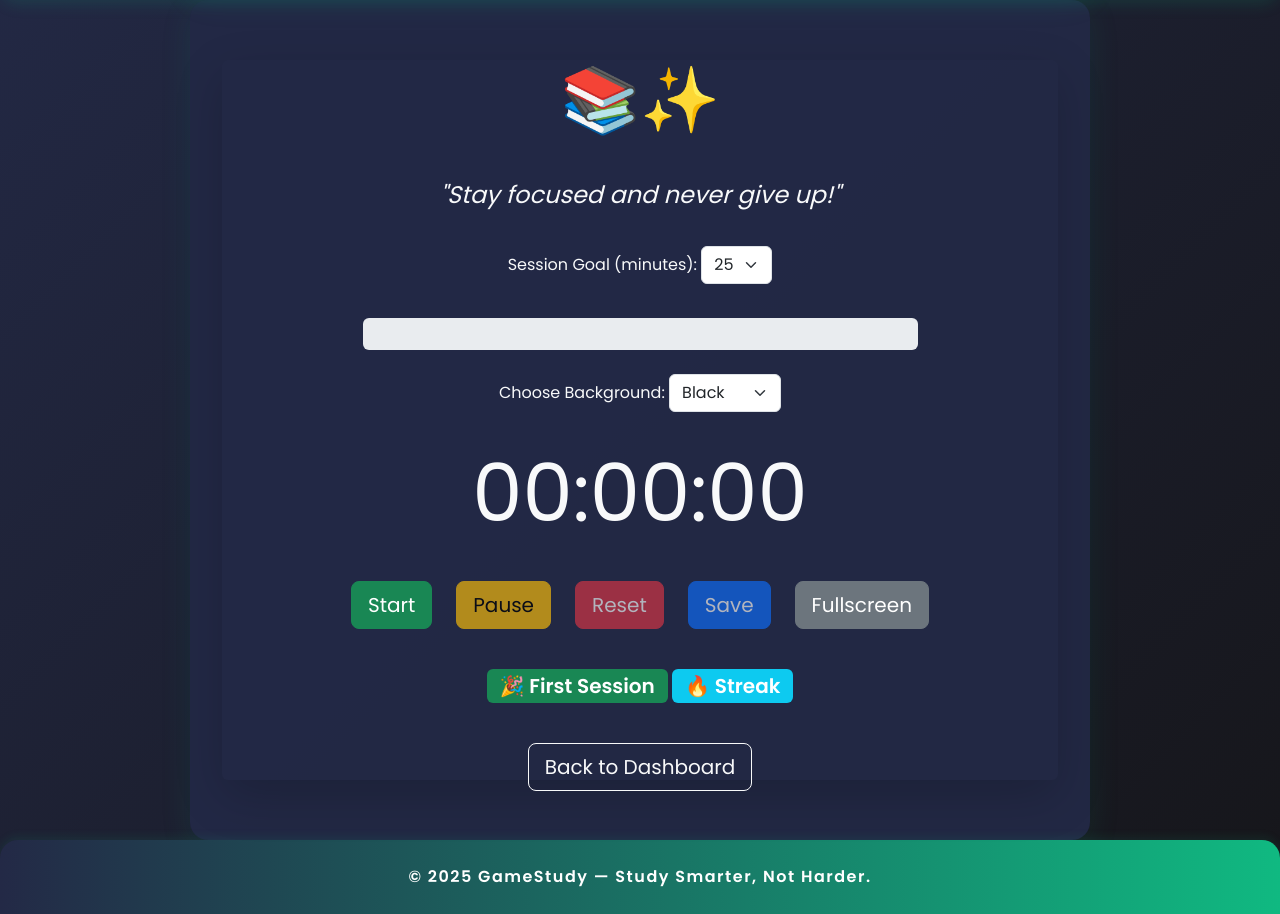
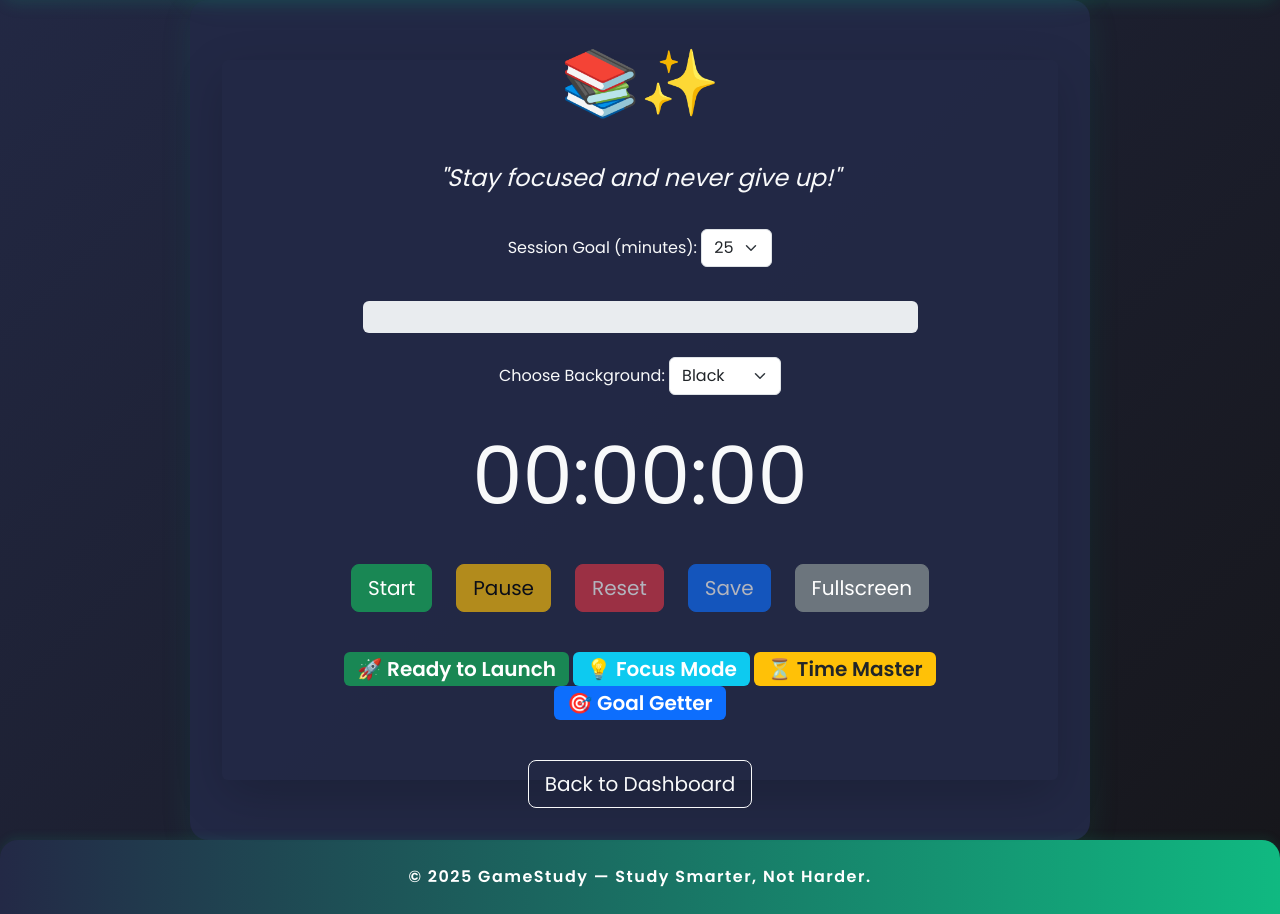
Before and after one commit to TempeHS/2025SE-Cameron.L-Major, a Flask app: page /study_timer in a window 1280 px wide. Shown: the part 117-1031 px from the top of the page. Run offline with Flask 3, Linux system fonts and the light colour scheme; a user stored in the database is signed in; some libraries are stand-ins or nearby versions.

Commit message:
Refinements to study timer

```diff
--- a/static/js/study_timer.js
+++ b/static/js/study_timer.js
@@ -3,6 +3,7 @@ console.log("study_timer.js loaded!");
 let timerInterval;
 let elapsedSeconds = 0;
 let running = false;
+window.elapsedSeconds = elapsedSeconds; // Ensure global for progress bar
 
 // --- CSRF TOKEN HELPER ---
 function getCSRFToken() {
@@ -50,6 +51,8 @@ function updateDisplay() {
   } else {
     console.error("Timer display element not found!");
   }
+  // Sync global for progress bar
+  window.elapsedSeconds = elapsedSeconds;
   // Update the progress bar every time the display updates
   if (typeof window.updateProgressBar === "function") {
     window.updateProgressBar();
@@ -84,6 +87,7 @@ function loadState() {
 
   if (savedElapsed !== null) {
     elapsedSeconds = parseInt(savedElapsed, 10) || 0;
+    window.elapsedSeconds = elapsedSeconds;
   }
 
   running = savedRunning === '1';
@@ -118,6 +122,7 @@ document.addEventListener('DOMContentLoaded', function() {
     if (running) {
       timerInterval = setInterval(() => {
         elapsedSeconds++;
+        window.elapsedSeconds = elapsedSeconds;
         updateDisplay();
         saveState();
         updateButtons();
@@ -131,6 +136,7 @@ document.addEventListener('DOMContentLoaded', function() {
         running = true;
         timerInterval = setInterval(() => {
           elapsedSeconds++;
+          window.elapsedSeconds = elapsedSeconds;
           updateDisplay();
           saveState();
           updateButtons();
@@ -155,6 +161,7 @@ document.addEventListener('DOMContentLoaded', function() {
       running = false;
       clearInterval(timerInterval);
       elapsedSeconds = 0;
+      window.elapsedSeconds = elapsedSeconds;
       updateDisplay();
       updateButtons();
       saveState();
@@ -167,6 +174,7 @@ document.addEventListener('DOMContentLoaded', function() {
         running = false;
         clearInterval(timerInterval);
         elapsedSeconds = 0;
+        window.elapsedSeconds = elapsedSeconds;
         updateDisplay();
         updateButtons();
         saveState();
--- a/templates/study_timer.html
+++ b/templates/study_timer.html
@@ -47,10 +47,12 @@
       <button id="save-btn" class="btn btn-primary btn-lg" disabled>Save</button>
       <button id="fullscreen-btn" class="btn btn-secondary btn-lg">Fullscreen</button>
     </div>
-    <!-- Achievements Preview (static example) -->
+    <!-- Achievements Preview (static, cool badges) -->
     <div class="mt-3 text-center">
-      <span class="badge bg-success fs-5">🎉 First Session</span>
-      <span class="badge bg-info fs-5">🔥 Streak</span>
+      <span class="badge bg-success fs-5">🚀 Ready to Launch</span>
+      <span class="badge bg-info fs-5">💡 Focus Mode</span>
+      <span class="badge bg-warning text-dark fs-5">⏳ Time Master</span>
+      <span class="badge bg-primary fs-5">🎯 Goal Getter</span>
     </div>
     <!-- Back to Dashboard -->
     <a href="{{ url_for('dashboard') }}" class="btn btn-outline-light mt-3 btn-lg">Back to Dashboard</a>
```
Also changed, not shown: .databaseFiles/database.db.
